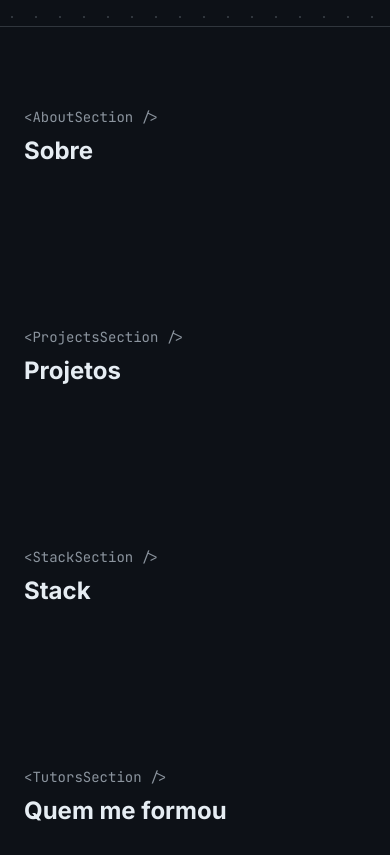
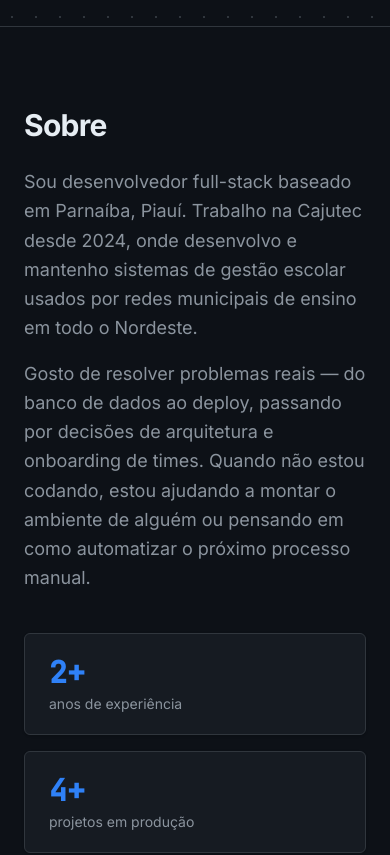
Before and after one commit to mateussousadev/portfolio-mateussousa, a Vue app: page / in a window 390 px wide. Shown: the part 800-1655 px from the top of the page. Built offline with nearby package versions, Linux system fonts and the light colour scheme.

Commit message:
feat: AboutSection com bio e cards de números
- Texto de apresentação (2/3) + 3 cards de stats (1/3) no desktop
- Cards: 2+ anos, 4+ projetos, 3 municípios (surface + border, shadow-sm)
- Empilha em coluna única no mobile

```diff
--- a/src/components/AboutSection.vue
+++ b/src/components/AboutSection.vue
@@ -1,10 +1,47 @@
 <script setup>
-// AboutSection — placeholder temporário (etapa 2). Será implementado na etapa própria.
+// Cards de números (destaques rápidos).
+const stats = [
+  { value: '2+', label: 'anos de experiência' },
+  { value: '4+', label: 'projetos em produção' },
+  { value: '3', label: 'municípios atendidos' },
+]
 </script>
 
 <template>
   <section id="sobre" class="mx-auto max-w-5xl px-6 py-20">
-    <p class="font-mono text-sm text-muted">&lt;AboutSection /&gt;</p>
-    <h2 class="mt-2 text-2xl font-bold text-text">Sobre</h2>
+    <div class="grid grid-cols-1 gap-10 lg:grid-cols-3">
+      <!-- Texto (2/3) -->
+      <div class="lg:col-span-2">
+        <h2 class="text-3xl font-bold tracking-tight text-text">Sobre</h2>
+
+        <div class="mt-6 space-y-4 text-lg leading-relaxed text-muted">
+          <p>
+            Sou desenvolvedor full-stack baseado em Parnaíba, Piauí. Trabalho na
+            Cajutec desde 2024, onde desenvolvo e mantenho sistemas de gestão
+            escolar usados por redes municipais de ensino em todo o Nordeste.
+          </p>
+          <p>
+            Gosto de resolver problemas reais — do banco de dados ao deploy,
+            passando por decisões de arquitetura e onboarding de times. Quando
+            não estou codando, estou ajudando a montar o ambiente de alguém ou
+            pensando em como automatizar o próximo processo manual.
+          </p>
+        </div>
+      </div>
+
+      <!-- Cards de números (1/3) -->
+      <div class="flex flex-col gap-4">
+        <div
+          v-for="stat in stats"
+          :key="stat.label"
+          class="rounded-md border border-border bg-surface px-6 py-5 shadow-sm"
+        >
+          <p class="font-mono text-3xl font-bold text-accent">
+            {{ stat.value }}
+          </p>
+          <p class="mt-1 text-sm text-muted">{{ stat.label }}</p>
+        </div>
+      </div>
+    </div>
   </section>
 </template>
```
